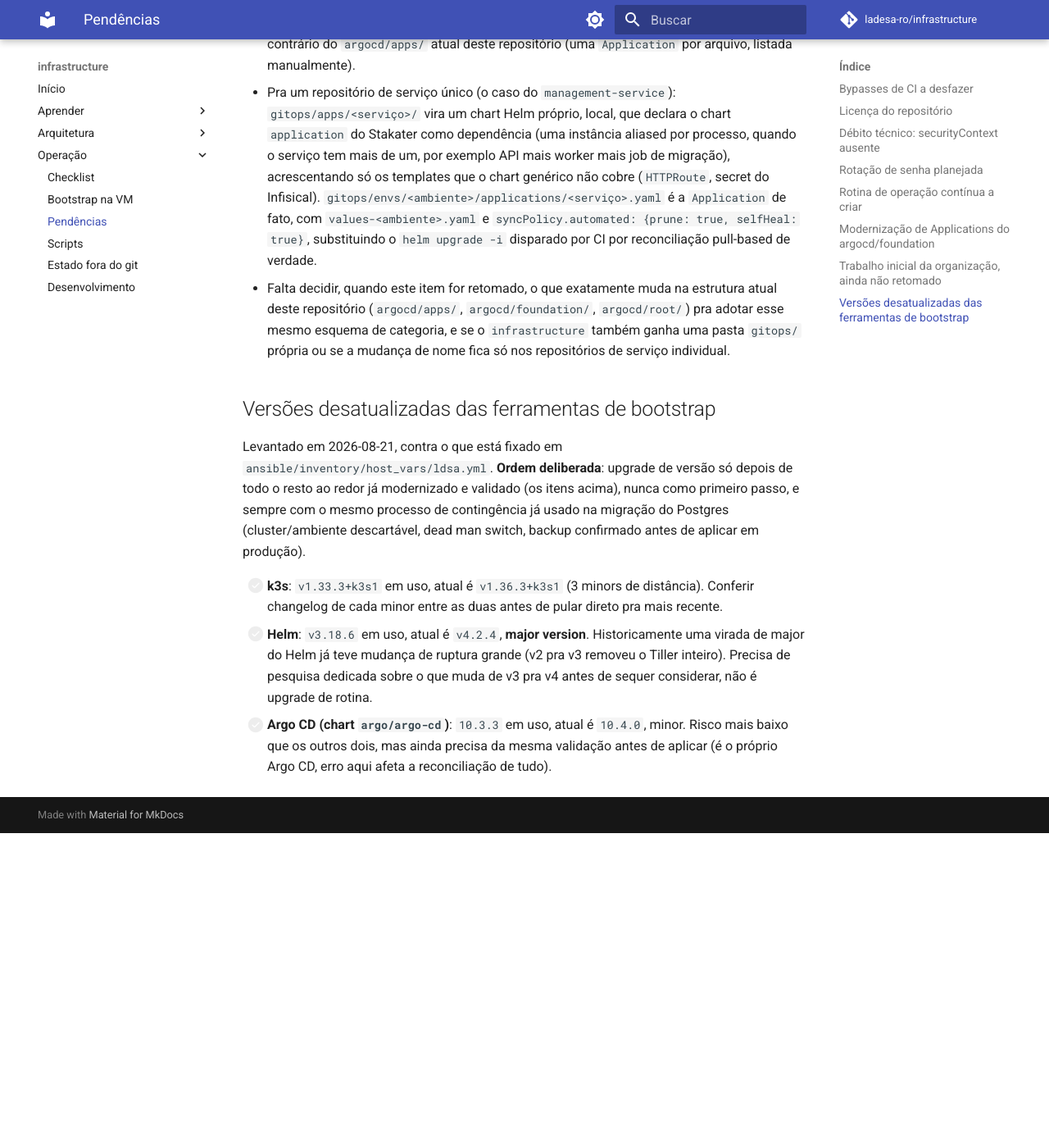
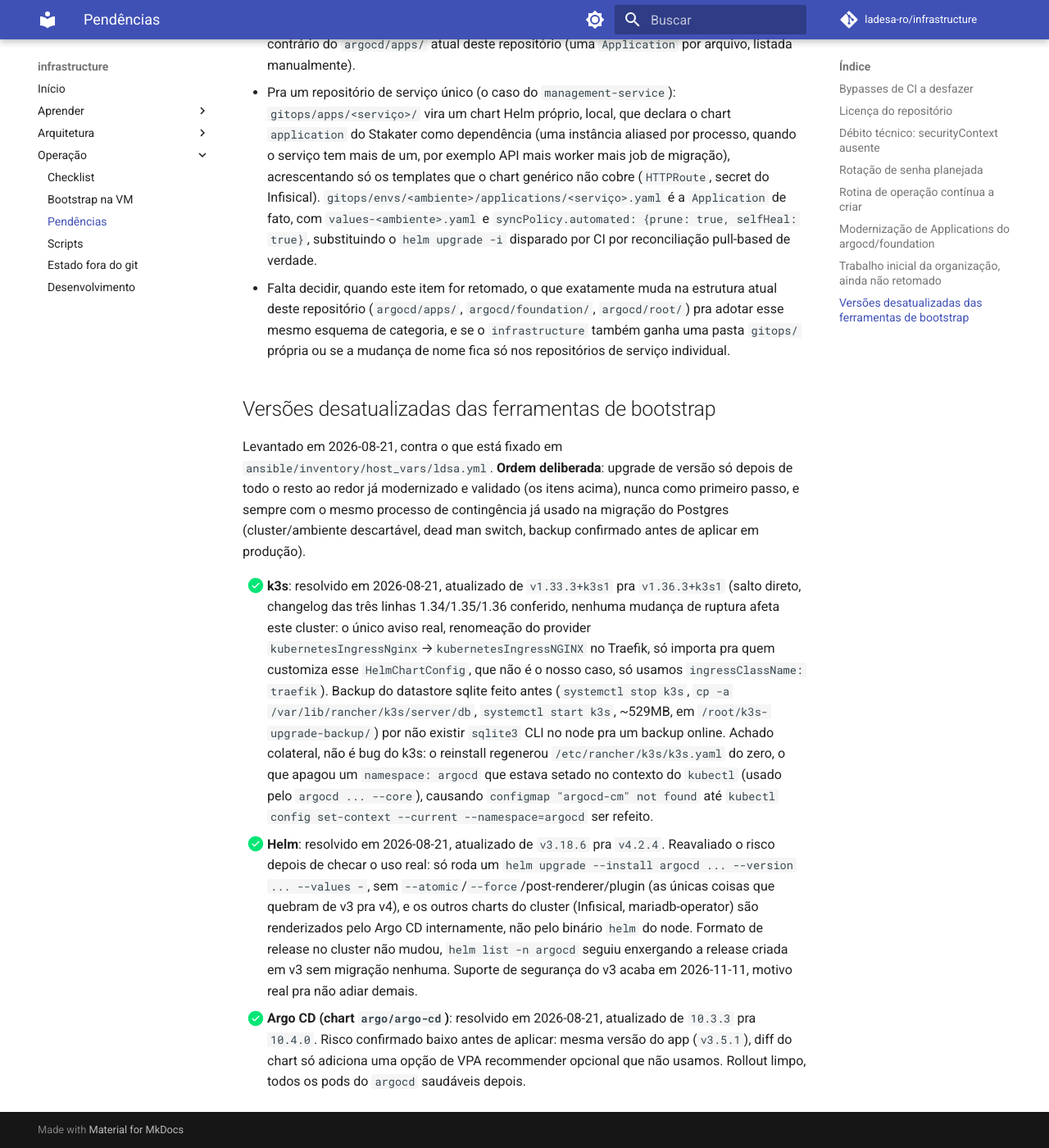
Before and after one commit to ladesa-ro/infrastructure, an MkDocs documentation site: the page built from docs/operacao/pendencias.md, in a window 1280 px wide and 1400 px high, scrolled down 6387 px. Shown: the whole window at 82% size. Built offline with MkDocs 1.6.1 and Material for MkDocs 9.7.7, drawn with Linux system fonts in a browser that asks for light colours; comment, search, counter and statistics services are not loaded; before the commit the page ends 7403 px from its top, so only the background shows below that.

Commit message:
docs(bootstrap): mark k3s/helm/argocd version bumps resolved

```diff
--- a/docs/operacao/pendencias.md
+++ b/docs/operacao/pendencias.md
@@ -72,6 +72,6 @@ Registrado em 2026-08-21: o objetivo original desta sessão, antes de focar em C
 
 Levantado em 2026-08-21, contra o que está fixado em `ansible/inventory/host_vars/ldsa.yml`. **Ordem deliberada**: upgrade de versão só depois de todo o resto ao redor já modernizado e validado (os itens acima), nunca como primeiro passo, e sempre com o mesmo processo de contingência já usado na migração do Postgres (cluster/ambiente descartável, dead man switch, backup confirmado antes de aplicar em produção).
 
-- [ ] **k3s**: `v1.33.3+k3s1` em uso, atual é `v1.36.3+k3s1` (3 minors de distância). Conferir changelog de cada minor entre as duas antes de pular direto pra mais recente.
-- [ ] **Helm**: `v3.18.6` em uso, atual é `v4.2.4`, **major version**. Historicamente uma virada de major do Helm já teve mudança de ruptura grande (v2 pra v3 removeu o Tiller inteiro). Precisa de pesquisa dedicada sobre o que muda de v3 pra v4 antes de sequer considerar, não é upgrade de rotina.
-- [ ] **Argo CD (chart `argo/argo-cd`)**: `10.3.3` em uso, atual é `10.4.0`, minor. Risco mais baixo que os outros dois, mas ainda precisa da mesma validação antes de aplicar (é o próprio Argo CD, erro aqui afeta a reconciliação de tudo).
+- [x] **k3s**: resolvido em 2026-08-21, atualizado de `v1.33.3+k3s1` pra `v1.36.3+k3s1` (salto direto, changelog das três linhas 1.34/1.35/1.36 conferido, nenhuma mudança de ruptura afeta este cluster: o único aviso real, renomeação do provider `kubernetesIngressNginx`→`kubernetesIngressNGINX` no Traefik, só importa pra quem customiza esse `HelmChartConfig`, que não é o nosso caso, só usamos `ingressClassName: traefik`). Backup do datastore sqlite feito antes (`systemctl stop k3s`, `cp -a /var/lib/rancher/k3s/server/db`, `systemctl start k3s`, ~529MB, em `/root/k3s-upgrade-backup/`) por não existir `sqlite3` CLI no node pra um backup online. Achado colateral, não é bug do k3s: o reinstall regenerou `/etc/rancher/k3s/k3s.yaml` do zero, o que apagou um `namespace: argocd` que estava setado no contexto do `kubectl` (usado pelo `argocd ... --core`), causando `configmap "argocd-cm" not found` até `kubectl config set-context --current --namespace=argocd` ser refeito.
+- [x] **Helm**: resolvido em 2026-08-21, atualizado de `v3.18.6` pra `v4.2.4`. Reavaliado o risco depois de checar o uso real: só roda um `helm upgrade --install argocd ... --version ... --values -`, sem `--atomic`/`--force`/post-renderer/plugin (as únicas coisas que quebram de v3 pra v4), e os outros charts do cluster (Infisical, mariadb-operator) são renderizados pelo Argo CD internamente, não pelo binário `helm` do node. Formato de release no cluster não mudou, `helm list -n argocd` seguiu enxergando a release criada em v3 sem migração nenhuma. Suporte de segurança do v3 acaba em 2026-11-11, motivo real pra não adiar demais.
+- [x] **Argo CD (chart `argo/argo-cd`)**: resolvido em 2026-08-21, atualizado de `10.3.3` pra `10.4.0`. Risco confirmado baixo antes de aplicar: mesma versão do app (`v3.5.1`), diff do chart só adiciona uma opção de VPA recommender opcional que não usamos. Rollout limpo, todos os pods do `argocd` saudáveis depois.
```
